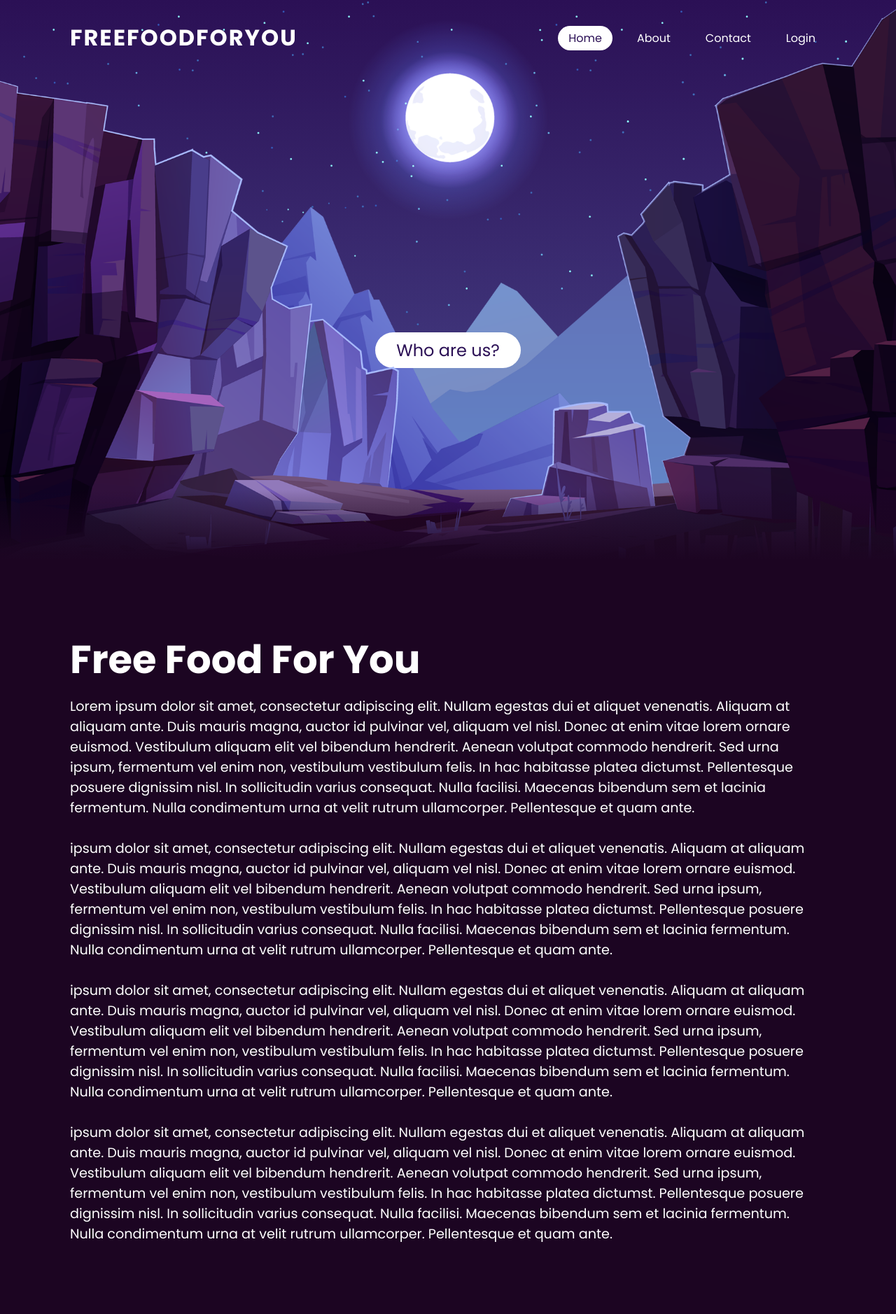
After one commit to shiro2332/FoodBank, a PHP site: page / in a window 1280 px wide. The commit adds this page. Shown: the whole page at 70% size. Run offline with PHP 8.4, Linux system fonts and the light colour scheme.

Commit message:
IndexFile
Nid redesign

```diff
--- /dev/null
+++ b/root/images/placeholder/Image Source & Attribution.txt
@@ -0,0 +1,6 @@
+Image Source & Attribution
+
+Source : https://www.freepik.com
+
+Star vector created by upklyak
+Link : https://www.freepik.com/free-vector/mountains-cleft-view-from-bottom-night-scenery-landscape-with-high-rocks-full-moon-with-stars-glowing-peaks_13194970.htm#page=1&query=Scene&position=38
--- /dev/null
+++ b/root/index.html
@@ -0,0 +1,57 @@
+<!DOCTYPE html>
+<html>
+    <!--chrome://flags/#smooth-scrolling              Enable smmoth scrolling in chrome, create popup for this-->
+    <head>
+        <title>Free Food For You</title>
+        <link rel="stylesheet" type="text/css" href="style/indexStyle.css">
+    </head>
+    <body>
+        <header>
+            <a href="#" class="logo">FreeFoodForYou</a>
+            <ul>
+                <li><a href="#" class="active">Home</a></li>
+                <li><a href="#">About</a></li>
+                <li><a href="#">Contact</a></li>
+                <li><a href="login.php">Login</a></li>
+            </ul>
+        </header>
+        <section>
+            <img src="images/placeholder/stars.png" id="stars">
+            <img src="images/placeholder/moon.png" id="moon">
+            <img src="images/placeholder/mountains_behind.png" id="mountains-behind">
+            <h2 id="text">Here2Help</h2>
+            <a href="#first-section" id="button">Who are us?</a>
+            <img src="images/placeholder/mountains_front.png" id="mountains-front">
+        </section>
+        <div class="first-section" id="first-section">
+            <h2>Free Food For You</h2>
+            <p>Lorem ipsum dolor sit amet, consectetur adipiscing elit. Nullam egestas dui et aliquet venenatis. Aliquam at aliquam ante. Duis mauris magna, auctor id pulvinar vel, aliquam vel nisl. Donec at enim vitae lorem ornare euismod. Vestibulum aliquam elit vel bibendum hendrerit. Aenean volutpat commodo hendrerit. Sed urna ipsum, fermentum vel enim non, vestibulum vestibulum felis. In hac habitasse platea dictumst. Pellentesque posuere dignissim nisl. In sollicitudin varius consequat. Nulla facilisi. Maecenas bibendum sem et lacinia fermentum. Nulla condimentum urna at velit rutrum ullamcorper. Pellentesque et quam ante.
+                <br><br>ipsum dolor sit amet, consectetur adipiscing elit. Nullam egestas dui et aliquet venenatis. Aliquam at aliquam ante. Duis mauris magna, auctor id pulvinar vel, aliquam vel nisl. Donec at enim vitae lorem ornare euismod. Vestibulum aliquam elit vel bibendum hendrerit. Aenean volutpat commodo hendrerit. Sed urna ipsum, fermentum vel enim non, vestibulum vestibulum felis. In hac habitasse platea dictumst. Pellentesque posuere dignissim nisl. In sollicitudin varius consequat. Nulla facilisi. Maecenas bibendum sem et lacinia fermentum. Nulla condimentum urna at velit rutrum ullamcorper. Pellentesque et quam ante.
+                <br><br>ipsum dolor sit amet, consectetur adipiscing elit. Nullam egestas dui et aliquet venenatis. Aliquam at aliquam ante. Duis mauris magna, auctor id pulvinar vel, aliquam vel nisl. Donec at enim vitae lorem ornare euismod. Vestibulum aliquam elit vel bibendum hendrerit. Aenean volutpat commodo hendrerit. Sed urna ipsum, fermentum vel enim non, vestibulum vestibulum felis. In hac habitasse platea dictumst. Pellentesque posuere dignissim nisl. In sollicitudin varius consequat. Nulla facilisi. Maecenas bibendum sem et lacinia fermentum. Nulla condimentum urna at velit rutrum ullamcorper. Pellentesque et quam ante.
+                <br><br>ipsum dolor sit amet, consectetur adipiscing elit. Nullam egestas dui et aliquet venenatis. Aliquam at aliquam ante. Duis mauris magna, auctor id pulvinar vel, aliquam vel nisl. Donec at enim vitae lorem ornare euismod. Vestibulum aliquam elit vel bibendum hendrerit. Aenean volutpat commodo hendrerit. Sed urna ipsum, fermentum vel enim non, vestibulum vestibulum felis. In hac habitasse platea dictumst. Pellentesque posuere dignissim nisl. In sollicitudin varius consequat. Nulla facilisi. Maecenas bibendum sem et lacinia fermentum. Nulla condimentum urna at velit rutrum ullamcorper. Pellentesque et quam ante.
+            </p>
+        </div>
+
+        <script>
+            let stars = document.getElementById('stars');
+            let moon = document.getElementById('moon');
+            let mountainsBehind = document.getElementById('mountains-behind');
+            let text = document.getElementById('text');
+            let button = document.getElementById('button');
+            let mountainsFront = document.getElementById('mountains-front');
+            let header = document.querySelector('header');
+
+            window.addEventListener('scroll', function(){
+                let value = window.scrollY;
+                stars.style.left = value * 0.25 + 'px';
+                moon.style.top = value * 1.05 + 'px';
+                mountainsBehind.style.top = value * 0.5 + 'px';
+                mountainsFront.style.top = value * 0 + 'px';
+                text.style.marginRight = value * 4 + 'px';
+                text.style.marginTop = value * 1.5 + 'px';
+                button.style.marginTop = value * 1.5 + 'px';
+                header.style.top = value * 0.5 + 'px';
+            })
+        </script>
+    </body>
+</html>
--- a/root/login.php
+++ b/root/login.php
@@ -13,7 +13,7 @@ if(isset($_POST['submitLogin'])){
     $uname = $_POST['loginUsername'];
     $upass = md5($_POST['loginPassword']);
 
-    $sql="SELECT * FROM useracc WHERE UserID = '".$uname."' AND Password = '".$upass."' ";
+    $sql="SELECT * FROM useracc WHERE UserID = '$uname' AND Password = '$upass'; ";
 
     $result = mysqli_query($conn, $sql);
     if(mysqli_num_rows($result)==1){
@@ -29,7 +29,7 @@ if(isset($_POST['submitRegister'])){
     $uname = $_POST['registerUsername'];
     $upass = md5($_POST['registerPassword']);
     $email = $_POST['registerEmail'];
-    $sql = "INSERT INTO useracc (UserID, Password, Email) VALUES ('$uname', '$upass', '$email')";
+    $sql = "INSERT INTO useracc (UserID, Password, Email) VALUES ('$uname', '$upass', '$email');";
     $result = mysqli_query($conn, $sql);
 }
 
--- /dev/null
+++ b/root/style/indexStyle.css
@@ -0,0 +1,137 @@
+@import url('https://fonts.googleapis.com/css?family=Poppins:300,400,500,600,700,800,900$display=swap');
+
+*{
+    margin: 0;
+    padding: 0;
+    box-sizing: border-box;
+    font-family: 'Poppins', sans-serif;
+    scroll-behavior: smooth;
+}
+
+body{
+    min-height: 100vh;
+    overflow-x: hidden;
+    background: linear-gradient(#2b1055,#7597de);
+}
+
+header{
+    position: absolute;
+    top: 0;
+    left: 0;
+    width: 100%;
+    padding: 30px 100px;
+    display: flex;
+    justify-content: space-between;
+    align-items: center;
+    z-index: 10000;
+}
+
+header .logo{
+    color: #fff;
+    font-weight: 700;
+    text-decoration: none;
+    font-size: 2em;
+    text-transform: uppercase;
+    letter-spacing: 2px;
+}
+
+header ul{
+    display: flex;
+    justify-content: center;
+    align-items: center;
+}
+
+header ul li{
+    list-style: none;
+    margin-left: 20px;
+}
+
+header ul li a{
+    text-decoration: none;
+    padding: 6px 15px;
+    color: #fff;
+    border-radius: 20px;
+}
+
+header ul li a:hover,
+header ul li a.active{
+    background: #fff;
+    color: #2b1055
+}
+
+section{
+    position: relative;
+    width: 100%;
+    height: 100vh;
+    padding: 100px;
+    display: flex;
+    justify-content: center;
+    align-items: center;
+    overflow: hidden;
+}
+
+section::before{
+    content:'';
+    position: absolute;
+    bottom: 0;
+    width: 100%;
+    height: 100px;
+    background: linear-gradient(to top, #1c0522, transparent);
+    z-index: 1000;
+}
+
+section img{
+    position: absolute;
+    top: 0;
+    left: 0;
+    width: 100%;
+    height: 100%;
+    object-fit: cover;
+    pointer-events: none;
+}
+
+#moon{
+    mix-blend-mode: screen;
+}
+
+#mountains-front{
+    z-index: 10;
+}
+
+#text{
+    position: absolute;
+    right: -350px;
+    color: #fff;
+    white-space: nowrap;
+    font-size: 7.5vw;
+    z-index: 9;
+}
+
+#button{
+    text-decoration: none;
+    display: inline-block;
+    padding: 8px 30px;
+    border-radius: 40px;
+    background: #fff;
+    color: #2b1055;
+    font-size: 1.5em;
+    z-index: 9;
+    transform: translateY(100px);
+}
+
+.first-section{
+    position: relative;
+    padding: 100px;
+    background: #1c0522;
+}
+
+.first-section h2{
+    font-size: 3.5em;
+    margin-bottom: 10px;
+    color: #fff;
+}
+
+.first-section p{
+    font-size: 1.2em;
+    color: #fff;
+}
```
Also changed, not shown: root/adminDashboard.html (added), root/images/placeholder/moon.png (added), root/images/placeholder/mountains_behind.png (added), root/images/placeholder/mountains_front.png (added), root/images/placeholder/stars.png (added).
